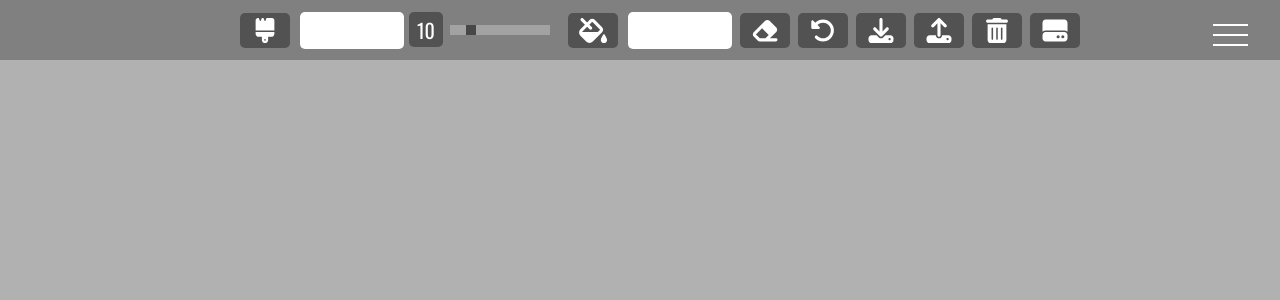
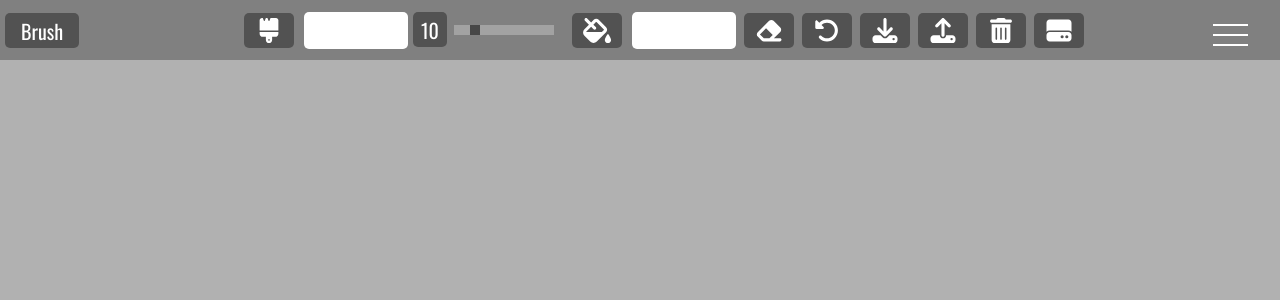
Before and after one commit to PyonAU/my-cv, a Next.js app: page /projects/paint-clone in a window 1280 px wide. Shown: the top 300 px of the page. Built offline with nearby package versions, Linux system fonts and the light colour scheme.

Commit message:
feat: added active tool display on top bar

```diff
--- /dev/null
+++ b/app/projects/paint-clone/paint-clone-components/ActiveToolDisplay.jsx
@@ -0,0 +1,13 @@
+import styles from './ActiveToolDisplay.module.css';
+
+const ActiveToolDisplay = () => {
+  return (
+    <div>
+      <span className={styles.activeTool} title="Active Tool">
+        Brush
+      </span>
+    </div>
+  );
+};
+
+export default ActiveToolDisplay;
--- /dev/null
+++ b/app/projects/paint-clone/paint-clone-components/ActiveToolDisplay.module.css
@@ -0,0 +1,11 @@
+.activeTool {
+  background-color: rgb(82, 82, 82);
+  border-radius: 5px;
+  padding: 2.5px 16px;
+  color: white;
+  font-size: 20px;
+  user-select: none;
+  position: absolute;
+  top: 13px;
+  left: 5px;
+}
--- a/app/projects/paint-clone/paint-clone-components/Paint.jsx
+++ b/app/projects/paint-clone/paint-clone-components/Paint.jsx
@@ -1,3 +1,4 @@
+import ActiveDisplay from './ActiveToolDisplay';
 import Brush from './/Brush';
 import Bucket from './Bucket';
 import Eraser from './Eraser';
@@ -9,6 +10,7 @@ import styles from './Paint.module.css';
 const Paint = () => {
   return (
     <div className={styles.topBar}>
+      <ActiveDisplay />
       <Brush />
       <Bucket />
       <Eraser />
```
